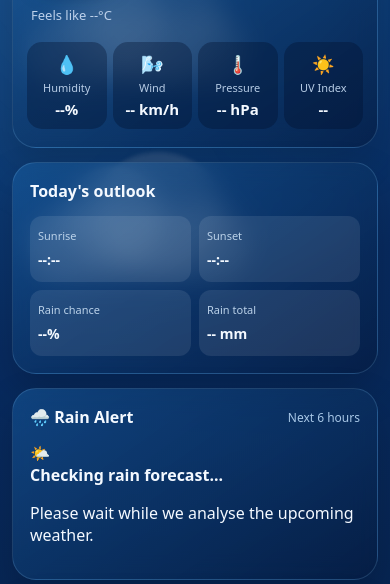
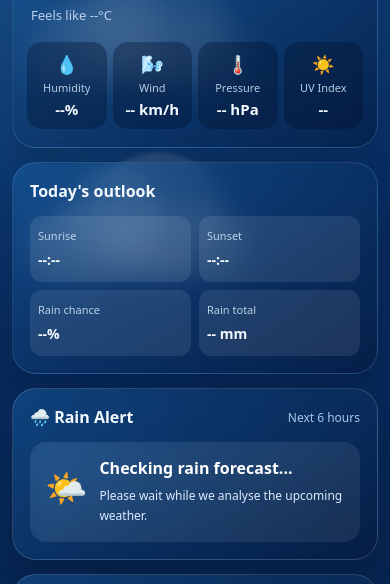
Before and after one commit to mubitakabika/choma-weather, a plain HTML site: page index.html in a window 390 px wide. Shown: the part 257-841 px from the top of the page. Drawn offline with Linux system fonts and the light colour scheme; no server answers.

Commit message:
style.css
Added styles for rain alert panel and related elements.

```diff
--- a/style.css
+++ b/style.css
@@ -442,3 +442,129 @@ body.weather-rain .weather-icon {
     }
 
 }
+
+/* ==========================================
+   CHOMA WEATHER - RAIN ALERT DESIGN
+   TIVANNAH INNOVATIONS
+========================================== */
+
+.rain-alert-panel {
+    position: relative;
+    overflow: hidden;
+    border: 1px solid rgba(255,255,255,0.15);
+    transition: all 0.4s ease;
+}
+
+.rain-alert-content {
+    display: flex;
+    align-items: center;
+    gap: 18px;
+    padding: 20px;
+    margin-top: 12px;
+    border-radius: 16px;
+    background: rgba(255,255,255,0.08);
+    backdrop-filter: blur(12px);
+    transition: all 0.4s ease;
+}
+
+.rain-alert-icon {
+    font-size: 42px;
+    min-width: 55px;
+    text-align: center;
+    animation: rainIconFloat 3s ease-in-out infinite;
+}
+
+.rain-alert-text {
+    flex: 1;
+}
+
+.rain-alert-text strong {
+    display: block;
+    font-size: 18px;
+    margin-bottom: 7px;
+    color: #ffffff;
+}
+
+.rain-alert-text p {
+    margin: 0;
+    font-size: 13px;
+    line-height: 1.7;
+    color: #dceaff;
+}
+
+/* CLEAR WEATHER */
+
+.rain-alert-panel.alert-clear .rain-alert-content {
+    background: rgba(34,197,94,0.13);
+    border: 1px solid rgba(34,197,94,0.35);
+}
+
+/* POSSIBLE SHOWERS */
+
+.rain-alert-panel.alert-possible .rain-alert-content {
+    background: rgba(250,204,21,0.13);
+    border: 1px solid rgba(250,204,21,0.4);
+}
+
+/* RAIN LIKELY */
+
+.rain-alert-panel.alert-rain .rain-alert-content {
+    background: rgba(239,68,68,0.15);
+    border: 1px solid rgba(239,68,68,0.45);
+}
+
+/* THUNDERSTORM */
+
+.rain-alert-panel.alert-storm .rain-alert-content {
+    background: rgba(139,92,246,0.17);
+    border: 1px solid rgba(139,92,246,0.5);
+    animation: stormAlertGlow 2s ease-in-out infinite;
+}
+
+/* ICON ANIMATION */
+
+@keyframes rainIconFloat {
+    0%, 100% {
+        transform: translateY(0);
+    }
+
+    50% {
+        transform: translateY(-7px);
+    }
+}
+
+/* STORM WARNING ANIMATION */
+
+@keyframes stormAlertGlow {
+    0%, 100% {
+        box-shadow: 0 0 0 rgba(139,92,246,0);
+    }
+
+    50% {
+        box-shadow: 0 0 22px rgba(139,92,246,0.25);
+    }
+}
+
+/* MOBILE RESPONSIVENESS */
+
+@media (max-width: 600px) {
+
+    .rain-alert-content {
+        padding: 15px;
+        gap: 12px;
+    }
+
+    .rain-alert-icon {
+        font-size: 34px;
+        min-width: 40px;
+    }
+
+    .rain-alert-text strong {
+        font-size: 16px;
+    }
+
+    .rain-alert-text p {
+        font-size: 12px;
+    }
+
+}
```
